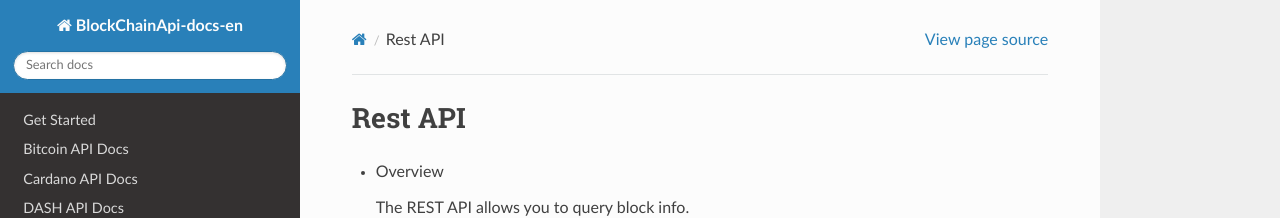
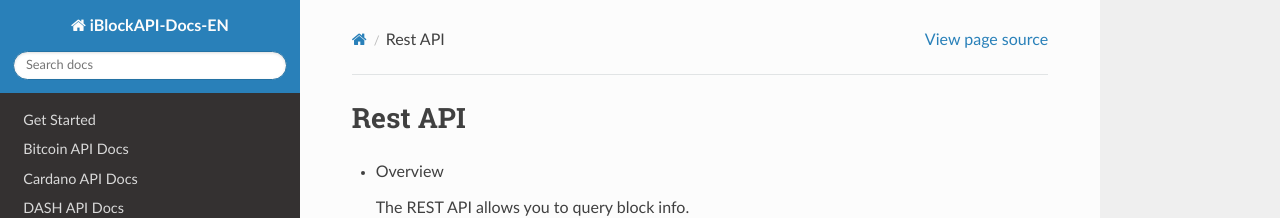
Before and after one commit to iBlockAPI/API-Docs, a Sphinx documentation site: the page built from source/index.rst, in a window 1280 px wide. Shown: the top 218 px of the page. Built offline with Sphinx 7.4.7 and the Read the Docs theme 2.0.0, drawn with Linux system fonts in a browser that asks for light colours.

Commit message:
update project info

```diff
--- a/source/conf.py
+++ b/source/conf.py
@@ -17,9 +17,9 @@ import sys
 
 # -- Project information -----------------------------------------------------
 
-project = 'BlockChainApi-docs-en'
+project = 'iBlockAPI-Docs-EN'
 copyright = '2019'
-author = ''
+author = 'iBlockAPI'
 
 # The full version, including alpha/beta/rc tags
 release = '0.1'
```
